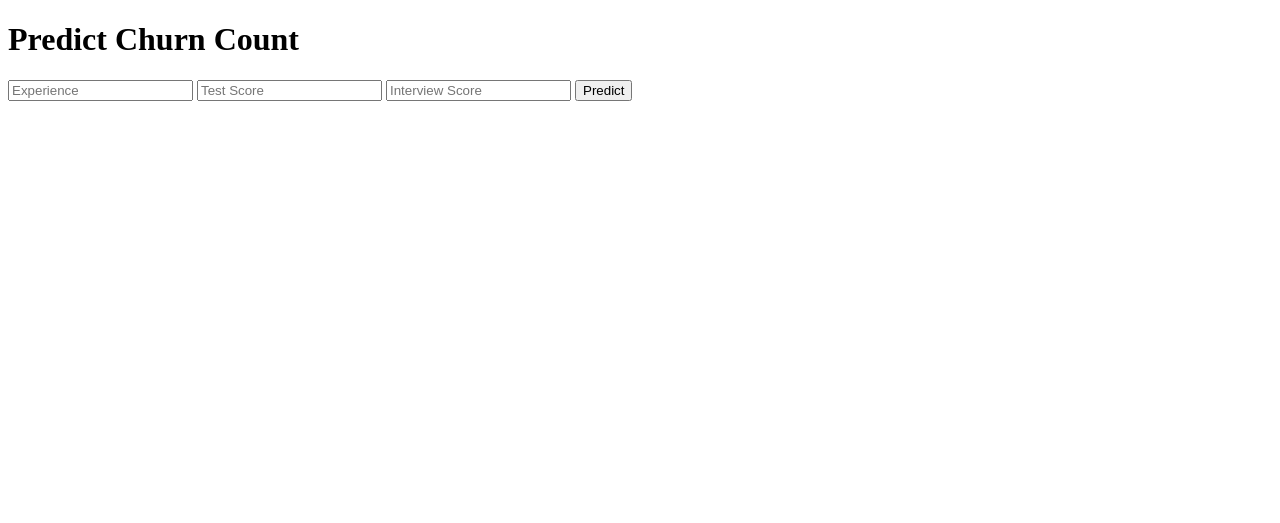
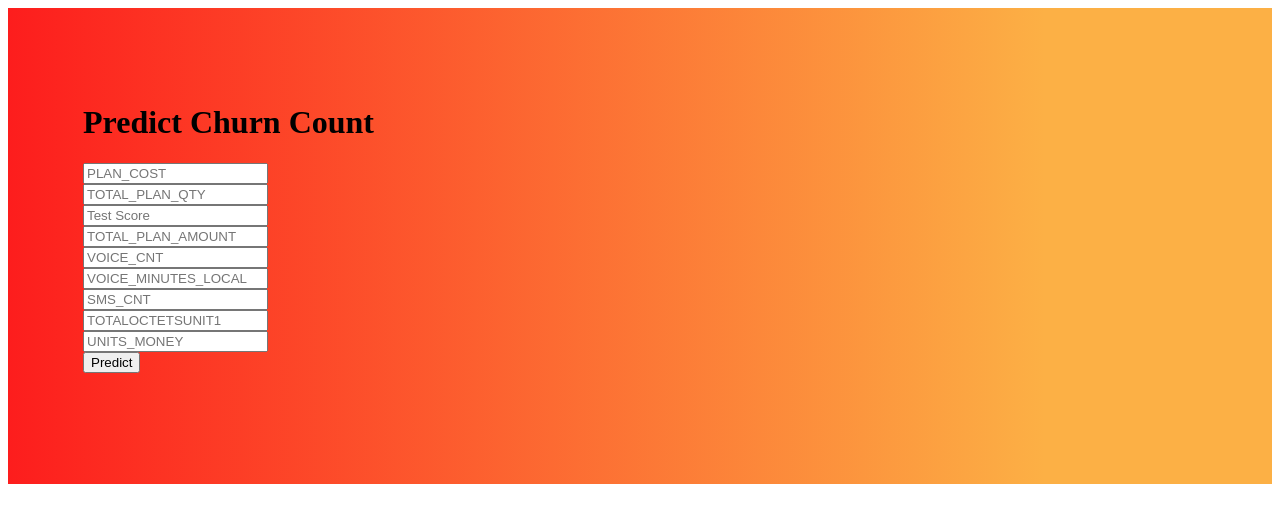
Before and after one commit to nishant9500/Telecom-customer-churn, a Flask app: page / in a window 1280 px wide. Shown: the top 523 px of the page. Run offline with Flask 2, Linux system fonts and the light colour scheme; parts of the project's set-up code (start-up, migrations or seed data) failed here and were passed over.

Commit message:
Update index.html

```diff
--- a/templates/index.html
+++ b/templates/index.html
@@ -9,17 +9,45 @@
 <link href='https://fonts.googleapis.com/css?family=Hind:300' rel='stylesheet' type='text/css'>
 <link href='https://fonts.googleapis.com/css?family=Open+Sans+Condensed:300' rel='stylesheet' type='text/css'>
 
+      <style>
+         #multibackground {
+
+background: rgb(131,58,180);
+background: linear-gradient(90deg, rgba(131,58,180,1) 0%, rgba(253,29,29,1) 0%, rgba(252,176,69,1) 82%);
+            background-position: left top, left top;
+            background-repeat: no-repeat, repeat;
+            padding: 75px;
+         }
+      </style>
+
 </head>
 
 <body>
+<div id = "multibackground">
  <div class="login">
 	<h1>Predict Churn Count</h1>
 
      <!-- Main Input For Receiving Query to our ML -->
     <form action="{{ url_for('predict')}}"method="post">
-    	<input type="text" name="experience" placeholder="Experience" required="required" />
-        <input type="text" name="test_score" placeholder="Test Score" required="required" />
-		<input type="text" name="interview_score" placeholder="Interview Score" required="required" />
+    	<input type="text" name="PLAN_COST" placeholder="PLAN_COST" required="required" />
+		<br>
+        <input type="text" name="TOTAL_PLAN_QTY" placeholder="TOTAL_PLAN_QTY" required="required" />
+		<br>
+		<input type="text" name="test_score" placeholder="Test Score" required="required" />
+		<br>
+		<input type="text" name="TOTAL_PLAN_AMOUNT" placeholder="TOTAL_PLAN_AMOUNT" required="required" />
+		<br>
+		<input type="text" name="VOICE_CNT" placeholder="VOICE_CNT" required="required" />
+		<br>
+		<input type="text" name="VOICE_MINUTES_LOCAL" placeholder="VOICE_MINUTES_LOCAL" required="required" />
+		<br>
+		<input type="text" name="SMS_CNT" placeholder="SMS_CNT" required="required" />
+		<br>
+		<input type="text" name="TOTALOCTETSUNIT1" placeholder="TOTALOCTETSUNIT1" required="required" />
+		<br>
+		<input type="text" name="UNITS_MONEY" placeholder="UNITS_MONEY" required="required" />
+		<br>
+
 
         <button type="submit" class="btn btn-primary btn-block btn-large">Predict</button>
     </form>
@@ -29,6 +57,7 @@
    {{ prediction_text }}
 
  </div>
+ </div>
 
 
 </body>
```
